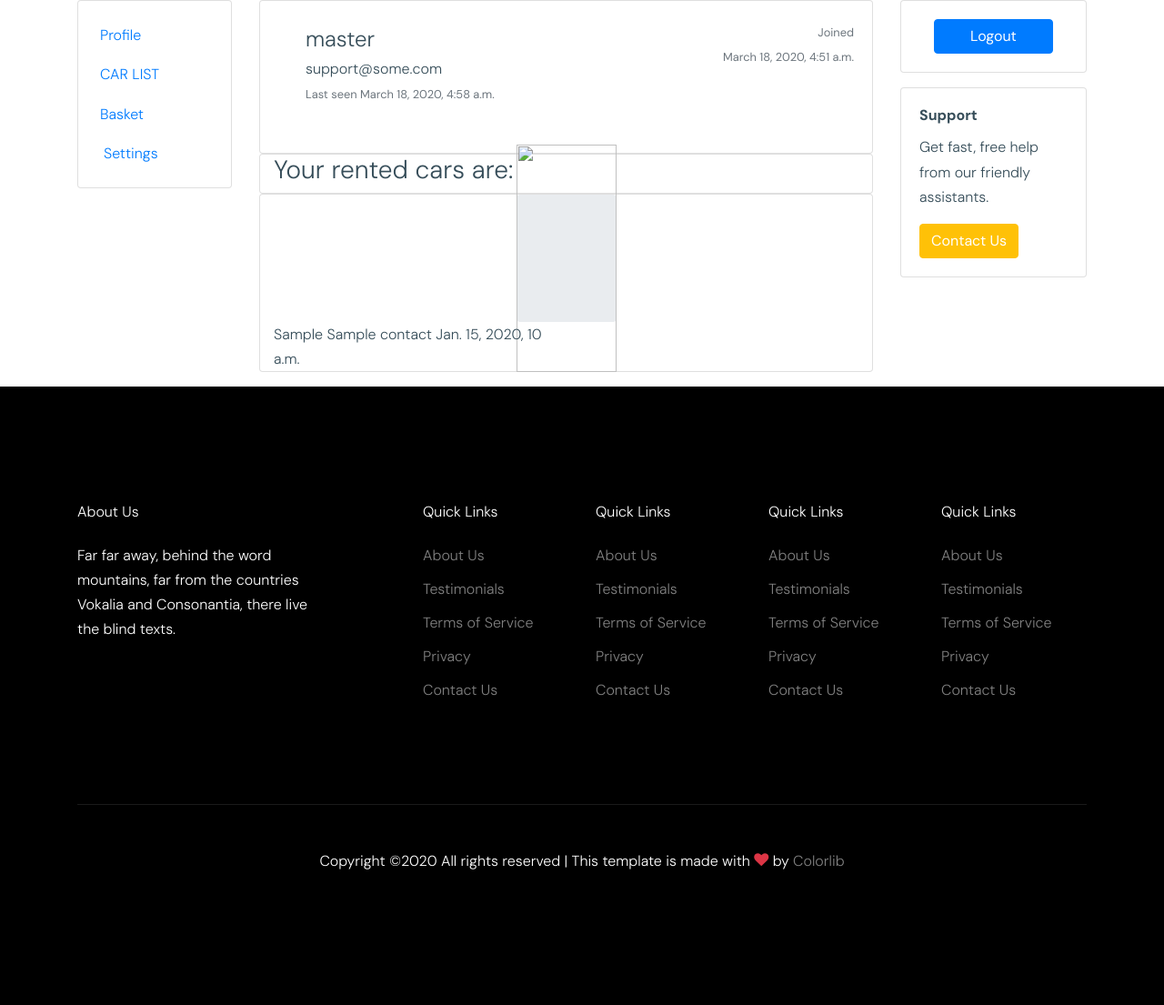
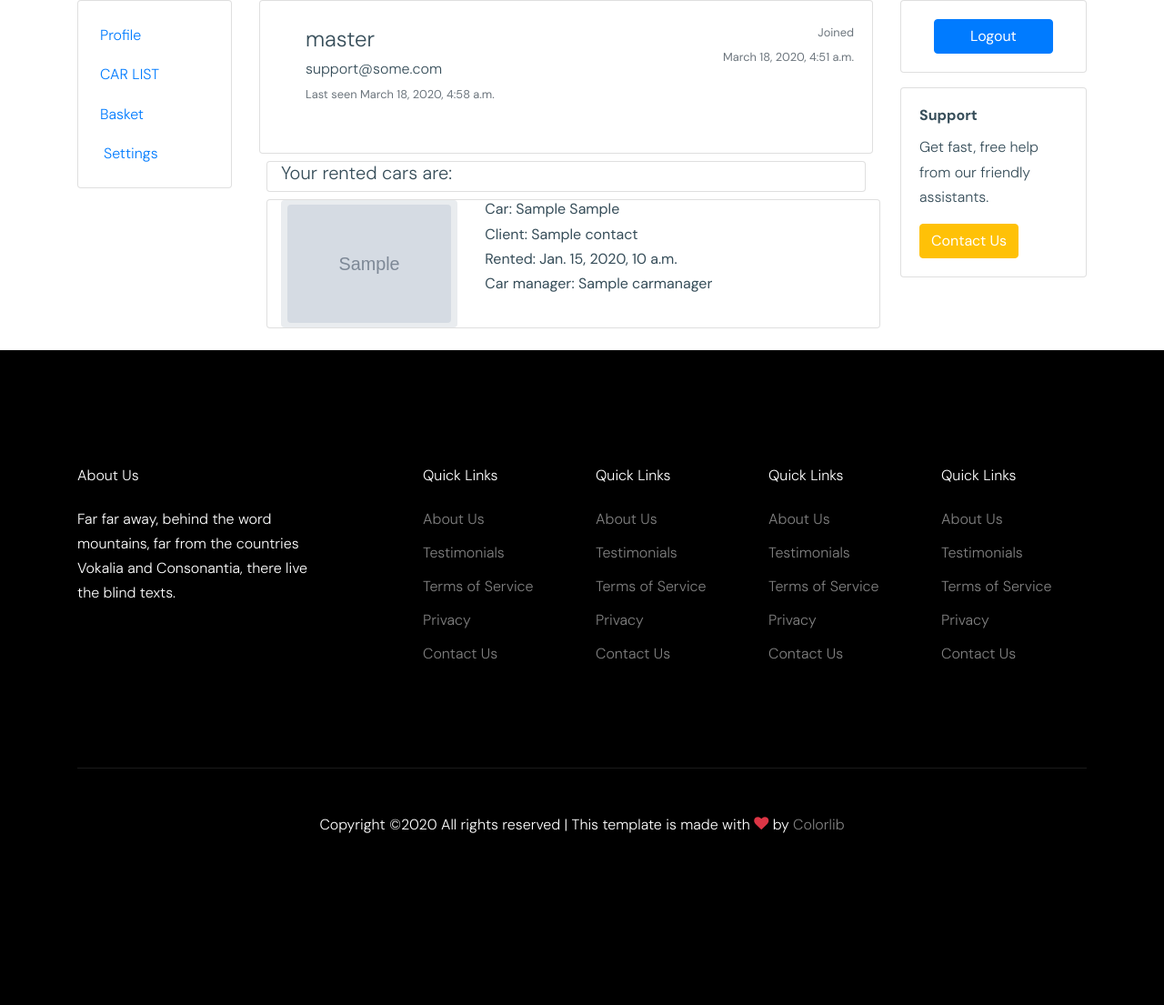
Before and after one commit to RaisaKulakovska/MyDjangoProject, a Django app: page /accounts/dashboard in a window 1280 px wide. Shown: the part 99-1204 px from the top of the page at 91% size. After the commit the page ends 1015 px from the top, so only its background shows below. Run offline with Django 3.2, Linux system fonts and the light colour scheme; a user stored in the database is signed in; tables that the repository leaves empty hold one stand-in row (values such as "Sample post"); grey boxes marked "Sample" are stand-in pictures; some libraries are stand-ins or nearby versions; some web fonts are replaced.

Commit message:
blog more-more

```diff
--- a/App/contacts/views.py
+++ b/App/contacts/views.py
@@ -25,7 +25,7 @@ def contact(request):
                 messages.error(request, "This car alredy rented")
                 return redirect("/carlist")
         contact = Contacts(car=car_name, car_id=car_id, name=name, email=email,
-                           phone=phone, message=message, user_id=user_id)
+                           phone=phone, message=message, user_id=user_id, car_manager=car_manager)
         contact.save()
         send_mail(
             'New order',
--- a/App/templates/accounts/dashboard.html
+++ b/App/templates/accounts/dashboard.html
@@ -23,7 +23,7 @@
             <div class="col">
                 <div class="row">
                     <div class="col mb-3">
-                        <div class="card">
+                        <div class="card ">
                             <div class="card-body">
                                 <div class="e-profile">
                                     <div class="row">
@@ -54,28 +54,35 @@
                                 </div>
                             </div>
                         </div>
-                        <div class="card">
+                        <div class="card m-2">
                             <div class="col-12">
-                                <h3>Your rented cars are: </h3>
+                                <h5>Your rented cars are: </h5>
                             </div>
                         </div>
+                        {% for o in order%}
+                        {% for rented_car in dash_cars%}
+                        {% if rented_car.id == o.car_id %}
 
-                        <div class="card">
-                            <div class="col-4 mx-auto " style="width: 140px;">
-                                <div class="d-flex justify-content-center align-items-center rounded"
-                                    style="height: 140px; background-color: rgb(233, 236, 239);">
-                                    <img src="{{ user.photo.url }}" alt="{{car.model}}" class="carlist car-carlist mx-auto d-block">
+                        <div class="card col-12 m-2">
+                            <div class="row">
+                                <div class="col-4 mx-left " style="width: 140px; height: 140px;">
+                                    <div class="d-flex justify-content-center align-items-center rounded"
+                                        style="height: 140px; background-color: rgb(233, 236, 239);">
+                                        <img src="{{ rented_car.photo_main.url }}" style="width: 180px; height: 130px;" alt="{{rented_car.vendor}} {{rented_car.model}}" class="align-items-center rounded ">
+                                    </div>
+                                </div>
+                                <div class="col-8 ">
+                                        <h6>Car: {{rented_car.vendor}} {{rented_car.model}} </h6>
+                                        <h6>Client: {{o.name}} </h6>
+                                        <h6>Rented: {{o.contact_date}}</h6>
+                                        <h6>Car manager: {{rented_car.carmanager}}</h6>
+                                    <br>
                                 </div>
                             </div>
-                            <div class="col-6">
-                                {% for o in order%}
-                                    <span>{{o.car}}</span>
-                                    <span>{{o.name}}</span>
-                                    <span>{{o.contact_date}}</span>
-                                {% endfor %}
-                            </div>
                         </div>
-
+                        {% endif %}
+                        {% endfor %}
+                        {% endfor %}
 
 
                     </div>
```
